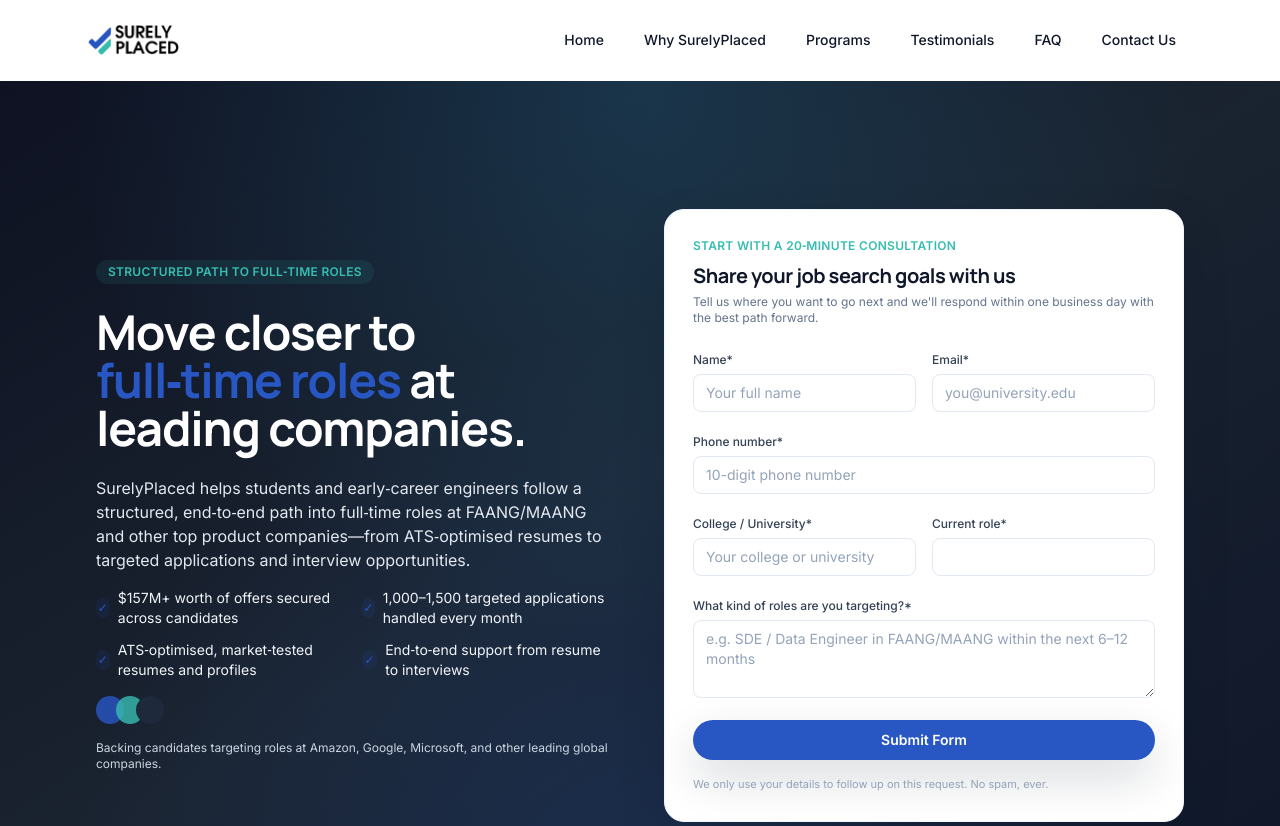
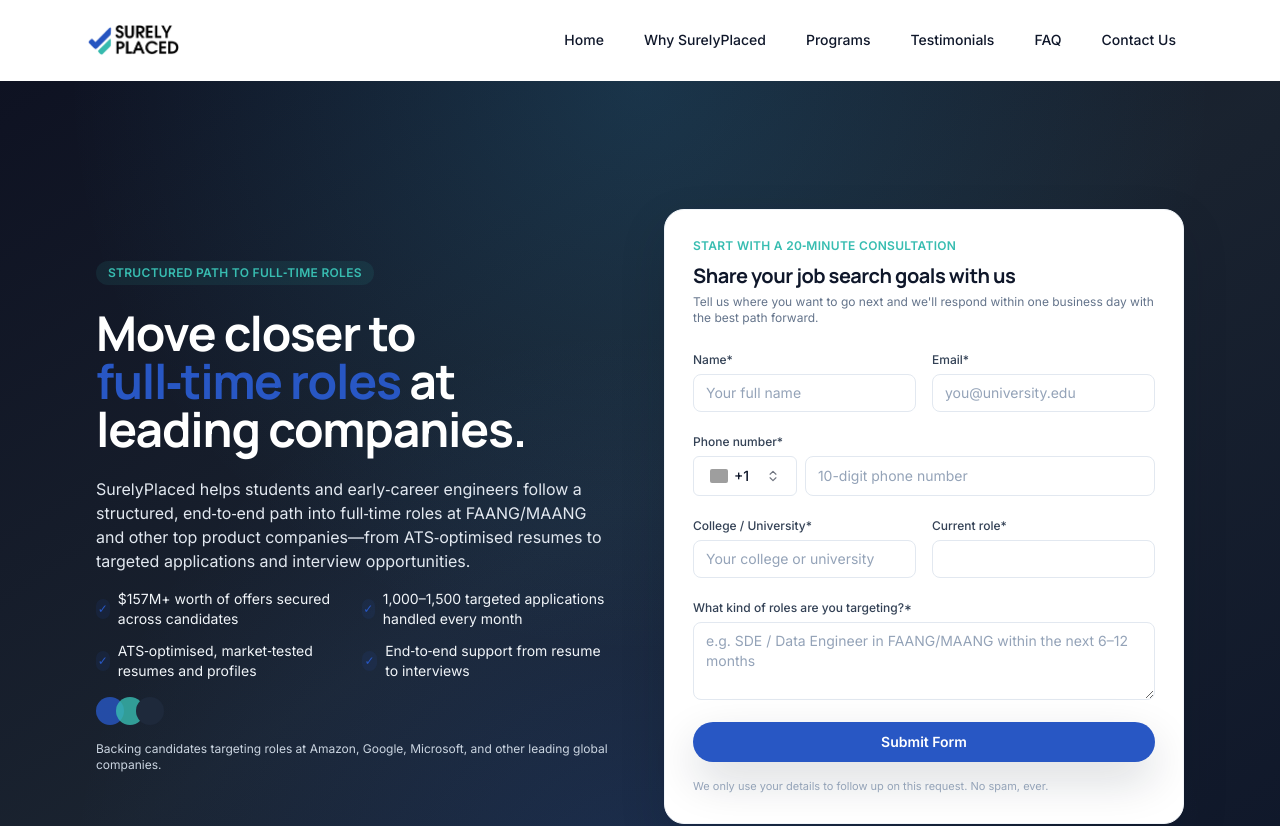
Before and after one commit to Surely-Placed/SurelyPlaced-landingpage, a React (Vite) app: page / in a window 1280 px wide. Shown: the top 826 px of the page. Built offline with nearby package versions, Linux system fonts and the light colour scheme; grey boxes are pictures that could not be loaded.

Commit message:
added country code

```diff
--- a/package.json
+++ b/package.json
@@ -8,9 +8,13 @@
     "preview": "vite preview"
   },
   "dependencies": {
+    "@radix-ui/react-popover": "^1.1.15",
     "@radix-ui/react-slot": "^1.1.0",
     "class-variance-authority": "^0.7.0",
+    "cmdk": "^1.1.1",
     "dotenv": "^17.3.1",
+    "libphonenumber-js": "^1.12.41",
+    "lucide-react": "^1.7.0",
     "react": "^18.3.1",
     "react-dom": "^18.3.1",
     "react-router-dom": "^6.28.0"
--- a/src/App.tsx
+++ b/src/App.tsx
@@ -80,6 +80,7 @@
           heroForm={heroForm.form}
           heroSubmitting={heroForm.submitting}
           heroOnChange={heroForm.handleChange}
+          heroOnCountryCodeChange={heroForm.handleCountryCodeChange}
           heroOnSubmit={heroForm.handleSubmit}
         />
       )}
--- a/src/components/sections/Hero.tsx
+++ b/src/components/sections/Hero.tsx
@@ -1,10 +1,12 @@
 import type { LeadFormValues } from "../../models/lead";
 import { initialLeadFormValues } from "../../models/lead";
+import { CountryCodePicker } from "../ui/country-code-picker";
 
 type Props = {
   form?: LeadFormValues;
   submitting?: boolean;
   onChange?: (e: React.ChangeEvent<HTMLInputElement | HTMLTextAreaElement>) => void;
+  onCountryCodeChange?: (value: string) => void;
   onSubmit?: (e: React.FormEvent) => void;
 };
 
@@ -13,6 +15,7 @@
     form = initialLeadFormValues,
     submitting = false,
     onChange = () => {},
+    onCountryCodeChange = () => {},
     onSubmit = () => {},
   } = props ?? {};
   return (
@@ -126,17 +129,24 @@
               <label className="text-xs font-medium text-slate-700">
                 Phone number*
               </label>
+              <div className="mt-1 flex gap-2">
+                <CountryCodePicker
+                  value={form.countryCode}
+                  onChange={onCountryCodeChange}
+                  className="h-10 w-32 justify-between rounded-lg border-slate-200 bg-white px-2"
+                />
                 <input
                   type="tel"
                   name="phone"
                   value={form.phone}
                   onChange={onChange}
-                className="mt-1 w-full rounded-lg border border-slate-200 px-3 py-2 text-sm text-slate-900 placeholder:text-slate-400 focus:border-primary focus:outline-none focus:ring-2 focus:ring-primary/20"
+                  className="w-full rounded-lg border border-slate-200 px-3 py-2 text-sm text-slate-900 placeholder:text-slate-400 focus:border-primary focus:outline-none focus:ring-2 focus:ring-primary/20"
                   inputMode="numeric"
-                autoComplete="tel"
+                  autoComplete="tel-national"
                   placeholder="10-digit phone number"
                   required
                 />
+              </div>
             </div>
             <div className="grid gap-4 sm:grid-cols-2">
               <div>
--- /dev/null
+++ b/src/components/ui/country-code-picker.tsx
@@ -0,0 +1,117 @@
+import { useMemo, useState } from "react";
+import { ChevronsUpDown } from "lucide-react";
+import { getCountries, getCountryCallingCode } from "libphonenumber-js";
+import type { CountryCode } from "libphonenumber-js";
+
+import { Button } from "@/components/ui/button";
+import { Popover, PopoverContent, PopoverTrigger } from "@/components/ui/popover";
+
+type CountryItem = {
+  iso2: CountryCode;
+  name: string;
+  dialCode: string;
+};
+
+type Props = {
+  value: string;
+  onChange: (value: string) => void;
+  className?: string;
+};
+
+function getFlagUrl(iso2: string): string {
+  return `https://flagcdn.com/24x18/${iso2.toLowerCase()}.png`;
+}
+
+function buildCountries(): CountryItem[] {
+  const display = new Intl.DisplayNames(["en"], { type: "region" });
+  return getCountries()
+    .map((iso2) => ({
+      iso2,
+      name: display.of(iso2) || iso2,
+      dialCode: `+${getCountryCallingCode(iso2)}`,
+    }))
+    .sort((a, b) => a.name.localeCompare(b.name));
+}
+
+export function CountryCodePicker({ value, onChange, className }: Props) {
+  const [open, setOpen] = useState(false);
+  const [query, setQuery] = useState("");
+  const countries = useMemo(buildCountries, []);
+
+  const selected =
+    countries.find((c) => c.dialCode === value && c.iso2 === "US") ||
+    countries.find((c) => c.dialCode === value) || {
+      iso2: "US" as CountryCode,
+      name: "United States",
+      dialCode: "+1",
+    };
+
+  const filtered = countries.filter((c) => {
+    const q = query.trim().toLowerCase();
+    if (!q) return true;
+    return (
+      c.name.toLowerCase().includes(q) ||
+      c.dialCode.includes(q) ||
+      c.iso2.toLowerCase().includes(q)
+    );
+  });
+
+  return (
+    <Popover open={open} onOpenChange={setOpen}>
+      <PopoverTrigger asChild>
+        <Button
+          type="button"
+          variant="outline"
+          className={`w-32 justify-between rounded-lg px-2 text-slate-900 ${className ?? ""}`}
+        >
+          <span className="flex items-center gap-1.5 text-sm">
+            <img
+              src={getFlagUrl(selected.iso2)}
+              alt={`${selected.name} flag`}
+              className="h-[14px] w-[18px] rounded-[2px] object-cover"
+              loading="lazy"
+            />
+            <span>{selected.dialCode}</span>
+          </span>
+          <ChevronsUpDown className="h-3.5 w-3.5 opacity-60" />
+        </Button>
+      </PopoverTrigger>
+      <PopoverContent className="w-[320px] p-2">
+        <input
+          type="text"
+          value={query}
+          onChange={(e) => setQuery(e.target.value)}
+          placeholder="Search country or code..."
+          className="mb-2 w-full rounded-md border border-slate-200 px-2.5 py-2 text-sm outline-none focus:border-primary"
+        />
+        <div className="max-h-72 overflow-y-auto rounded-md border border-slate-100">
+          {filtered.map((c) => (
+            <button
+              key={c.iso2}
+              type="button"
+              onClick={() => {
+                onChange(c.dialCode);
+                setOpen(false);
+              }}
+              className="flex w-full items-center justify-between px-2.5 py-2 text-left text-sm hover:bg-slate-50"
+            >
+              <span className="flex items-center gap-2">
+                <img
+                  src={getFlagUrl(c.iso2)}
+                  alt={`${c.name} flag`}
+                  className="h-[14px] w-[18px] rounded-[2px] object-cover"
+                  loading="lazy"
+                />
+                <span>{c.name}</span>
+              </span>
+              <span className="text-slate-500">{c.dialCode}</span>
+            </button>
+          ))}
+          {filtered.length === 0 && (
+            <p className="px-2.5 py-3 text-sm text-slate-500">No countries found.</p>
+          )}
+        </div>
+      </PopoverContent>
+    </Popover>
+  );
+}
--- /dev/null
+++ b/src/components/ui/popover.tsx
@@ -0,0 +1,29 @@
+import * as React from "react";
+import * as PopoverPrimitive from "@radix-ui/react-popover";
+
+import { cn } from "@/lib/utils";
+
+const Popover = PopoverPrimitive.Root;
+const PopoverTrigger = PopoverPrimitive.Trigger;
+
+const PopoverContent = React.forwardRef<
+  React.ElementRef<typeof PopoverPrimitive.Content>,
+  React.ComponentPropsWithoutRef<typeof PopoverPrimitive.Content>
+>(({ className, align = "start", sideOffset = 6, ...props }, ref) => (
+  <PopoverPrimitive.Portal>
+    <PopoverPrimitive.Content
+      ref={ref}
+      align={align}
+      sideOffset={sideOffset}
+      className={cn(
+        "z-[80] w-72 rounded-md border border-slate-200 bg-white p-2 text-slate-900 shadow-md outline-none",
+        className,
+      )}
+      {...props}
+    />
+  </PopoverPrimitive.Portal>
+));
+
+PopoverContent.displayName = PopoverPrimitive.Content.displayName;
+
+export { Popover, PopoverTrigger, PopoverContent };
--- a/src/controllers/useLeadForm.ts
+++ b/src/controllers/useLeadForm.ts
@@ -18,31 +18,47 @@
   const [submitting, setSubmitting] = useState(false);
   const [submitted, setSubmitted] = useState(false);
 
-  const normalizePhone10Digits = (raw: string) => {
+  const normalizePhone10Digits = (raw: string, countryCode: string) => {
     let digits = String(raw || "").replace(/\D/g, "");
-    // Common paste: +91XXXXXXXXXX → store as 10 digits
-    if (digits.length === 12 && digits.startsWith("91")) digits = digits.slice(2);
+    const ccDigits = String(countryCode || "").replace(/\D/g, "");
+    // If user pastes full number with selected country code, keep local 10 digits.
+    if (
+      ccDigits &&
+      digits.length === ccDigits.length + 10 &&
+      digits.startsWith(ccDigits)
+    ) {
+      digits = digits.slice(ccDigits.length);
+    }
     return digits.slice(0, 10);
   };
 
-  const handleChange = (
-    e: ChangeEvent<HTMLInputElement | HTMLTextAreaElement>,
-  ) => {
+  const handleChange = (e: ChangeEvent<HTMLInputElement | HTMLTextAreaElement>) => {
     const { name, value } = e.target;
     if (name === "phone") {
-      const digits = normalizePhone10Digits(value);
-      setForm((prev) => ({ ...prev, phone: digits }));
+      setForm((prev) => ({
+        ...prev,
+        phone: normalizePhone10Digits(value, prev.countryCode),
+      }));
       return;
     }
     setForm((prev) => ({ ...prev, [name]: value }));
   };
 
+  const handleCountryCodeChange = (countryCode: string) => {
+    setForm((prev) => ({
+      ...prev,
+      countryCode,
+      phone: normalizePhone10Digits(prev.phone, countryCode),
+    }));
+  };
+
   const handleSubmit = async (e: FormEvent) => {
     e.preventDefault();
-    const phoneDigits = normalizePhone10Digits(form.phone);
+    const phoneDigits = normalizePhone10Digits(form.phone, form.countryCode);
     const payload = {
       name: form.name.trim(),
       email: form.email.trim(),
+      country_code: form.countryCode.trim(),
       phone: phoneDigits,
       company: form.company.trim(),
       current_role: form.currentRole.trim(),
@@ -146,5 +162,13 @@
     setForm(initialLeadFormValues);
   };
 
-  return { form, submitting, submitted, handleChange, handleSubmit, reset };
+  return {
+    form,
+    submitting,
+    submitted,
+    handleChange,
+    handleCountryCodeChange,
+    handleSubmit,
+    reset,
+  };
 }
--- a/src/models/lead.ts
+++ b/src/models/lead.ts
@@ -1,6 +1,7 @@
 export type LeadFormValues = {
   name: string;
   email: string;
+  countryCode: string;
   phone: string;
   company: string;
   currentRole: string;
@@ -10,6 +11,7 @@
 export const initialLeadFormValues: LeadFormValues = {
   name: "",
   email: "",
+  countryCode: "+1",
   phone: "",
   company: "",
   currentRole: "",
--- a/src/pages/LandingPage.tsx
+++ b/src/pages/LandingPage.tsx
@@ -13,6 +13,7 @@
   heroOnChange: (
     e: React.ChangeEvent<HTMLInputElement | HTMLTextAreaElement>,
   ) => void;
+  heroOnCountryCodeChange: (value: string) => void;
   heroOnSubmit: (e: React.FormEvent) => void;
 };
 
@@ -20,6 +21,7 @@
   heroForm,
   heroSubmitting,
   heroOnChange,
+  heroOnCountryCodeChange,
   heroOnSubmit,
 }: Props) {
   return (
@@ -30,6 +32,7 @@
           form={heroForm}
           submitting={heroSubmitting}
           onChange={heroOnChange}
+          onCountryCodeChange={heroOnCountryCodeChange}
           onSubmit={heroOnSubmit}
         />
         <SocialProof />
```
Also changed, not shown: api/contact.js (+20 -4 lines), src/components/sections/LeadSection.tsx (+12 -2 lines), 1 other file (tests, documents, lock files or other folders). Lines whose indentation alone changed are shown as unchanged.
